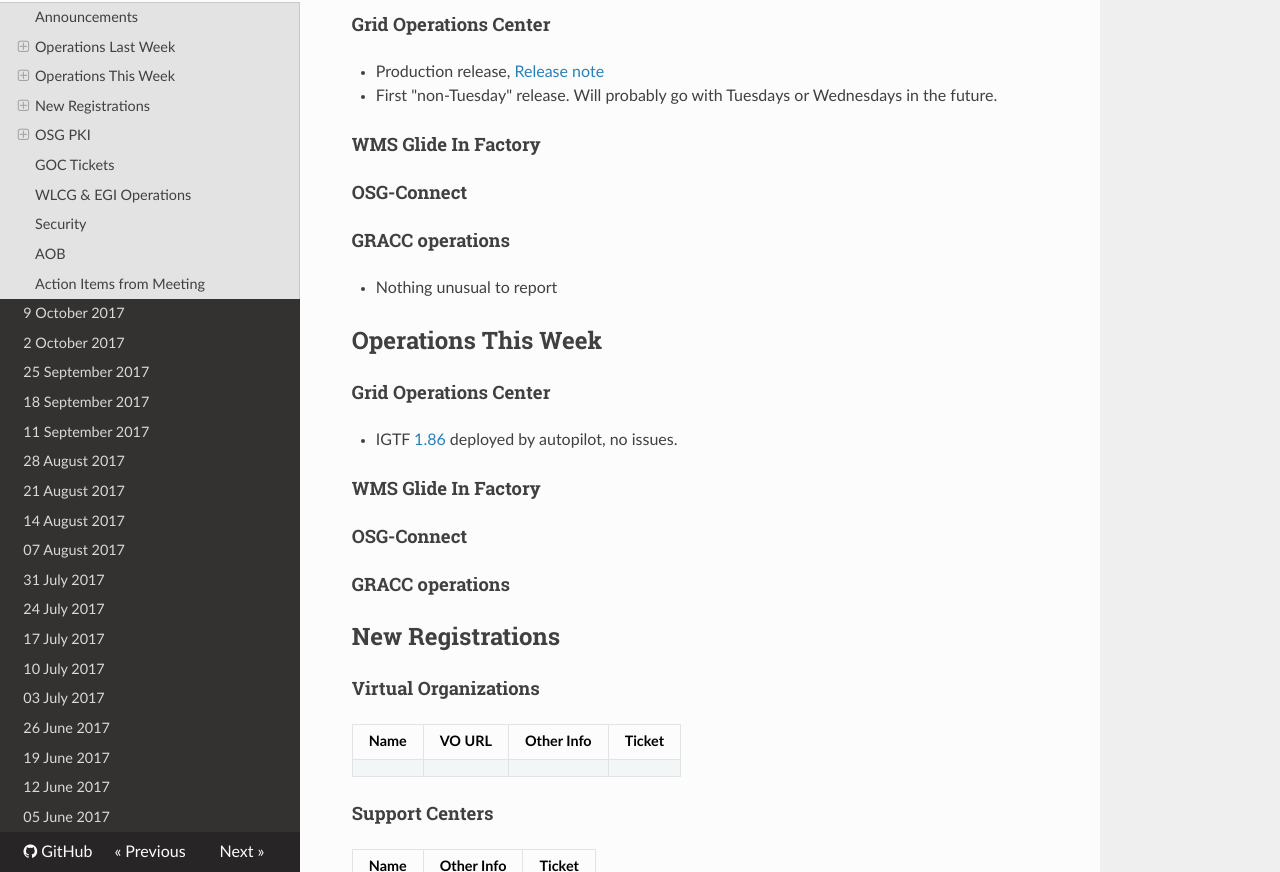
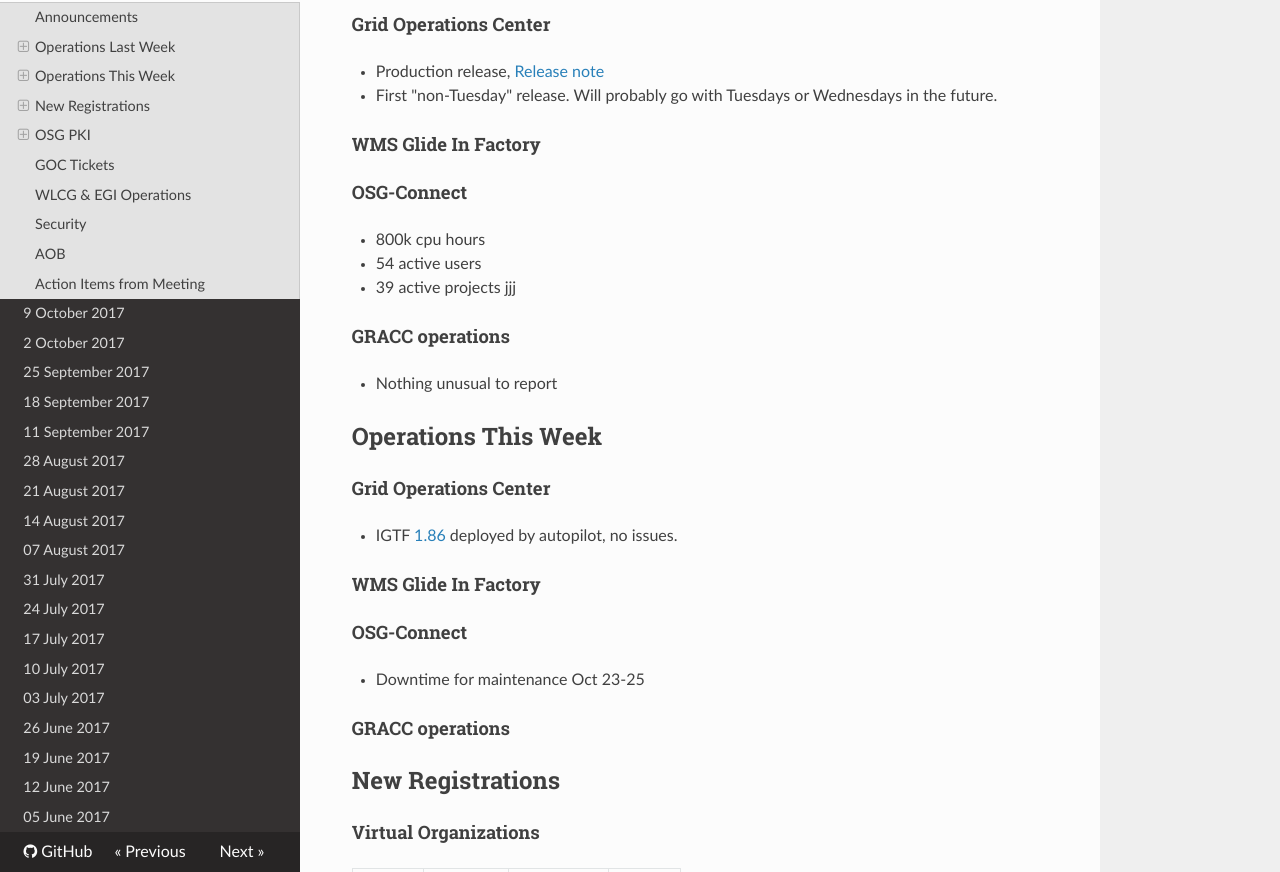
Before and after one commit to osg-htc/operations, an MkDocs documentation site: the page built from docs/WeeklyMinutes/16Oct2017.md, in a window 1280 px wide and 900 px high, scrolled down 1100 px, cut to the strip 28-900 px from the top of the window. Built offline with MkDocs 1.6.1, drawn with Linux system fonts in a browser that asks for light colours; nearby versions of some CDN libraries; old or Windows-style settings are respelled for this version of MkDocs.

Commit message:
OSG Connect updates

```diff
--- a/docs/WeeklyMinutes/16Oct2017.md
+++ b/docs/WeeklyMinutes/16Oct2017.md
@@ -25,7 +25,10 @@
 #### WMS Glide In Factory
 
 #### OSG-Connect
-
+   * 800k cpu hours
+   * 54 active users
+   * 39 active projects
+jjj
 #### GRACC operations
    * Nothing unusual to report
 
@@ -37,6 +40,7 @@
 #### WMS Glide In Factory
 
 #### OSG-Connect
+   * Downtime for maintenance Oct 23-25
 
 #### GRACC operations
 
```
